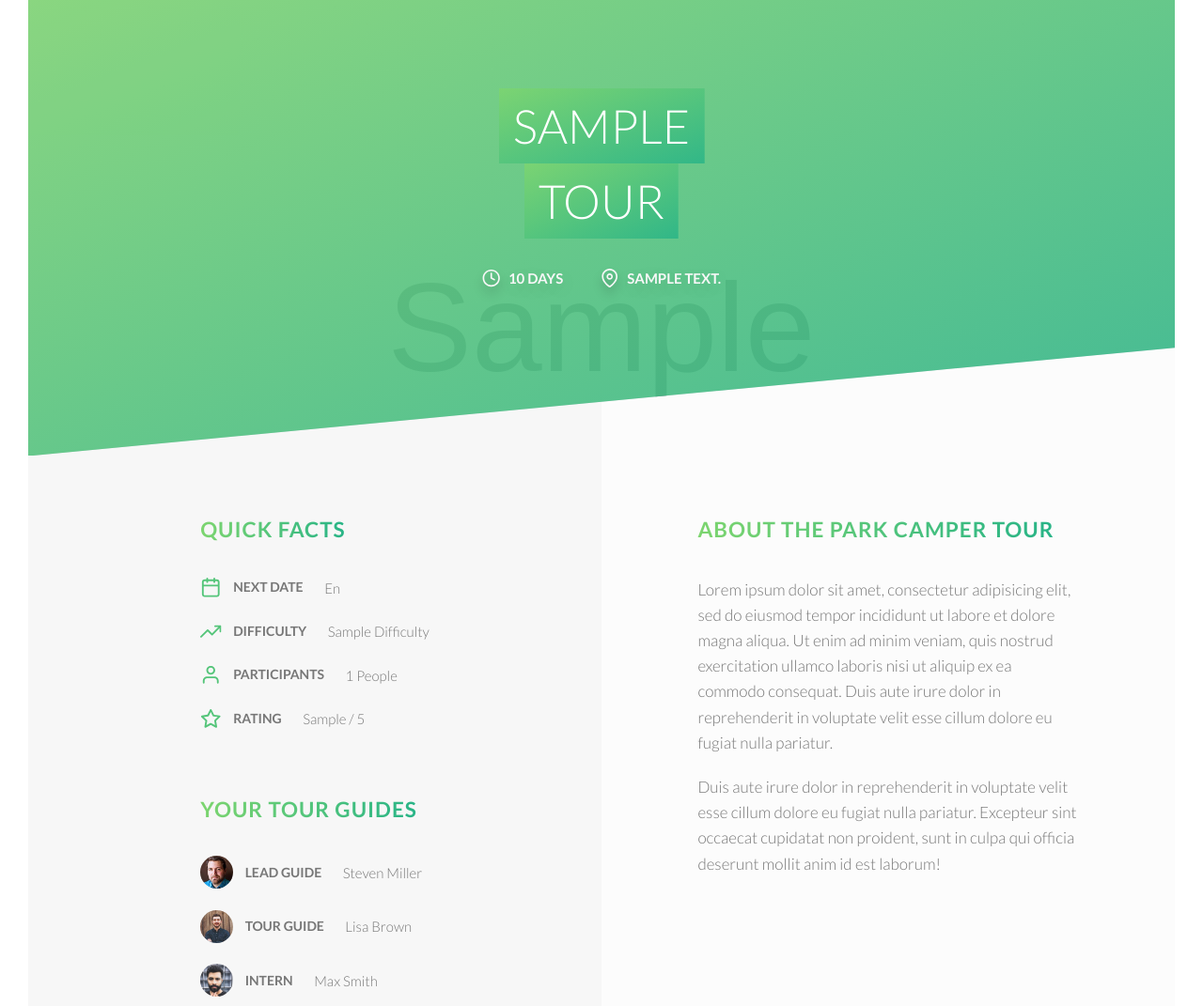
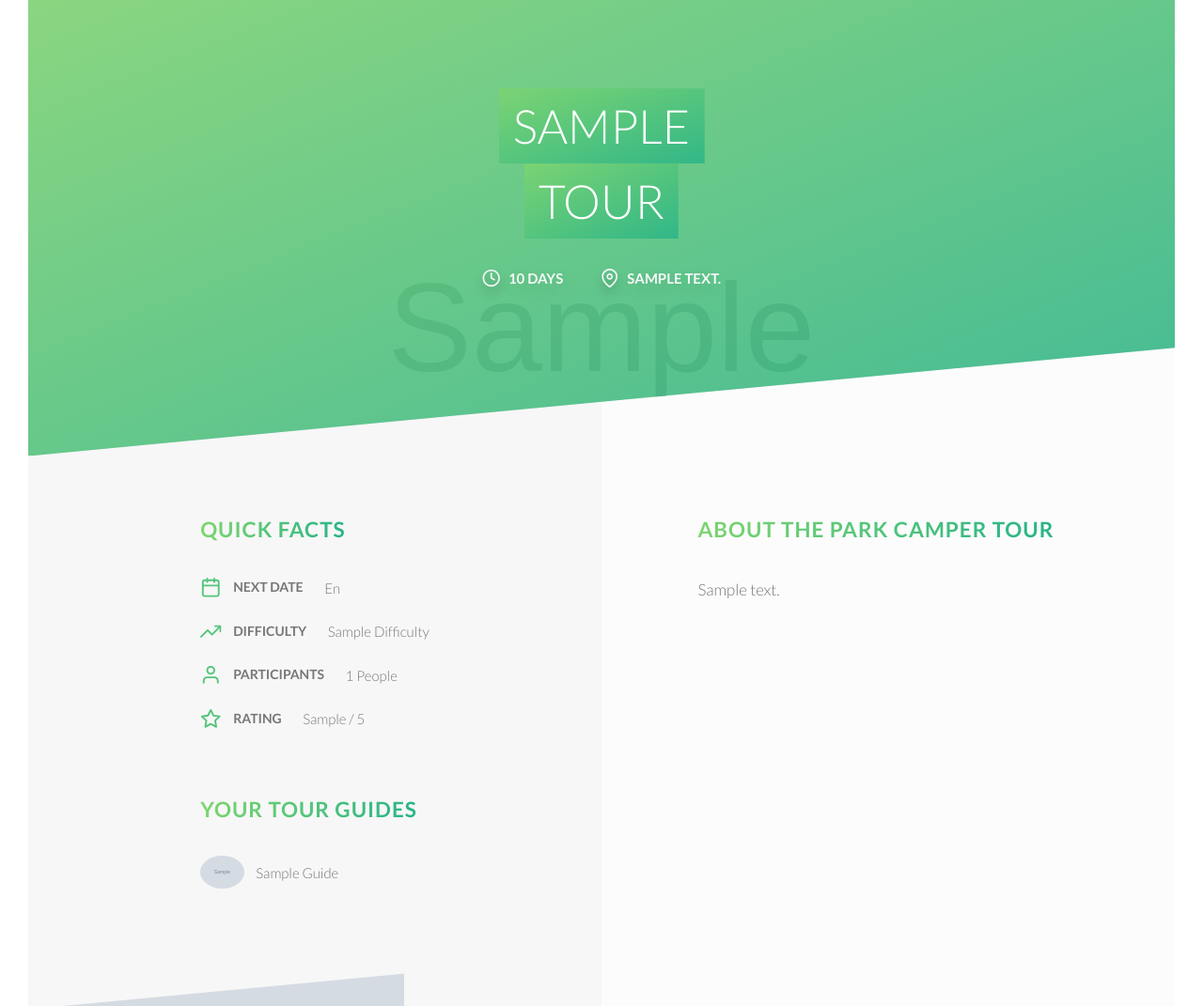
Before and after one commit to LeonidZotov/apiWebNode, a Node project: template views/tour.pug in a window 1280 px wide. Shown: the part 111-1182 px from the top of the page at 94% size. Run offline with Node 20 templates, Linux system fonts and the light colour scheme; the template is opened without the code that fills it: most values are stand-ins (such as "Sample title", 1, 10 or a date in 2020); grey boxes marked "Sample" are stand-in pictures; some libraries are stand-ins or nearby versions.

Commit message:
add tour page template

```diff
--- a/models/reviewModel.js
+++ b/models/reviewModel.js
@@ -37,7 +37,7 @@ const reviewSchema = new mongoose.Schema(
 reviewSchema.pre(/^find/, function (next) {
   this.populate({
     path: 'user',
-    select: 'name',
+    select: 'name photo',
   });
   next();
 });
--- a/views/_footer.pug
+++ b/views/_footer.pug
@@ -1,6 +1,6 @@
 footer.footer
   .footer__logo
-    img(src="img/logo-green.png" alt="Natours logo")
+    img(src="/img/logo-green.png" alt="Natours logo")
   ui.footer__nav
     li: a(href="#") About us
     li: a(href="#") Download apps
--- a/views/_header.pug
+++ b/views/_header.pug
@@ -1,8 +1,8 @@
 header.header
   nav.nav.nav--tours
-    a.nav__el(href='#') All tours
+    a.nav__el(href='/') All tours
   .header__logo
-    img(src='img/logo-white.png' alt='Natours logo')
+    img(src='/img/logo-white.png' alt='Natours logo')
   nav.nav.nav--user
     //- a.nav__el(href='#') My bookings
     //- a.nav__el(href='#')
--- /dev/null
+++ b/views/_reviewCard.pug
@@ -0,0 +1,10 @@
+mixin reviewCard(review)
+  .reviews__card
+    .reviews__avatar
+      img.reviews__avatar-img(src=`/img/users/${review.user.photo}`, alt=`${review.user.name}`)
+      h6.reviews__user= review.user.name
+    p.reviews__text= review.review
+    .reviews__rating
+      each star in [1, 2, 3, 4, 5]
+        svg.reviews__star(class=`reviews__star--${review.rating >= star ? 'active' : 'inactive'}`)
+          use(xlink:href='/img/icons.svg#icon-star')
--- a/views/tour.pug
+++ b/views/tour.pug
@@ -1,11 +1,13 @@
 extends base
-
+include _reviewCard
 mixin overviewBox(label, text, icon)
   .overview-box__detail
     svg.overview-box__icon
       use(xlink:href=`/img/icons.svg#icon-${icon}`)
     span.overview-box__label= label
     span.overview-box__text= text
+
+
 
 block content
   section.section-header
@@ -39,62 +41,42 @@ block content
 
         .overview-box__group
           h2.heading-secondary.ma-bt-lg Your tour guides
-          .overview-box__detail
-            img.overview-box__img(src='/img/users/user-19.jpg', alt='Lead guide')
-            span.overview-box__label Lead guide
-            span.overview-box__text Steven Miller
-          .overview-box__detail
-            img.overview-box__img(src='/img/users/user-18.jpg', alt='Tour guide')
-            span.overview-box__label Tour guide
-            span.overview-box__text Lisa Brown
-          .overview-box__detail
-            img.overview-box__img(src='/img/users/user-17.jpg', alt='Intern')
-            span.overview-box__label Intern
-            span.overview-box__text Max Smith
+          each guide in tour.guides
+            .overview-box__detail
+              img.overview-box__img(src=`/img/users/${guide.photo}`, alt=`${guide.name}`)
+
+              - if (guide.role === 'lead-guide')
+                span.overview-box__label Lead guide
+              - if (guide.role === 'guide')
+                span.overview-box__label Tour guide
+              span.overview-box__text= guide.name
 
     .description-box
       h2.heading-secondary.ma-bt-lg About the park camper tour
-      p.description__text Lorem ipsum dolor sit amet, consectetur adipisicing elit, sed do eiusmod tempor incididunt ut labore et dolore magna aliqua. Ut enim ad minim veniam, quis nostrud exercitation ullamco laboris nisi ut aliquip ex ea commodo consequat. Duis aute irure dolor in reprehenderit in voluptate velit esse cillum dolore eu fugiat nulla pariatur.
-      p.description__text Duis aute irure dolor in reprehenderit in voluptate velit esse cillum dolore eu fugiat nulla pariatur. Excepteur sint occaecat cupidatat non proident, sunt in culpa qui officia deserunt mollit anim id est laborum!
+      - const paragraphs = tour.description.split('\n');
+      each p in paragraphs
+        p.description__text= p
 
   section.section-pictures
-    .picture-box
-      img.picture-box__img.picture-box__img--1(src='/img/tour-5-1.jpg', alt='The Park Camper Tour 1')
-    .picture-box
-      img.picture-box__img.picture-box__img--2(src='/img/tour-5-2.jpg', alt='The Park Camper Tour 1')
-    .picture-box
-      img.picture-box__img.picture-box__img--3(src='/img/tour-5-3.jpg', alt='The Park Camper Tour 1')
+    each img, i in tour.images
+      .picture-box
+        img.picture-box__img(src=`/img/tours/${img}`, alt=`The Park Camper Tour ${i+1}`, class=`picture-box__img--${i+1}`)
 
   section.section-map
     #map
 
   section.section-reviews
     .reviews
-
-      .reviews__card
-        .reviews__avatar
-          img.reviews__avatar-img(src='/img/users/user-7.jpg', alt='Jim Brown')
-          h6.reviews__user Jim Brown
-        p.reviews__text Lorem ipsum dolor sit amet consectetur adipisicing elit. Cumque dignissimos sint quo commodi corrupti accusantium veniam saepe numquam.
-        .reviews__rating
-          svg.reviews__star.reviews__star--active
-            use(xlink:href='/img/icons.svg#icon-star')
-          svg.reviews__star.reviews__star--active
-            use(xlink:href='/img/icons.svg#icon-star')
-          svg.reviews__star.reviews__star--active
-            use(xlink:href='/img/icons.svg#icon-star')
-          svg.reviews__star.reviews__star--active
-            use(xlink:href='/img/icons.svg#icon-star')
-          svg.reviews__star.reviews__star--active
-            use(xlink:href='/img/icons.svg#icon-star')
+      each review in tour.reviews
+        +reviewCard(review)
 
   section.section-cta
     .cta
       .cta__img.cta__img--logo
         img(src='/img/logo-white.png', alt='Natours logo')
-      img.cta__img.cta__img--1(src='/img/tour-5-2.jpg', alt='')
-      img.cta__img.cta__img--2(src='/img/tour-5-1.jpg', alt='')
+      img.cta__img.cta__img--1(src=`/img/tours/${tour.images[1]}`, alt='')
+      img.cta__img.cta__img--2(src=`/img/tours/${tour.images[2]}`, alt='')
       .cta__content
         h2.heading-secondary What are you waiting for?
-        p.cta__text 10 days. 1 adventure. Infinite memories. Make it yours today!
+        p.cta__text= `${tour.duration} days. 1 adventure. Infinite memories. Make it yours today!`
         button.btn.btn--green.span-all-rows Book tour now!
```
